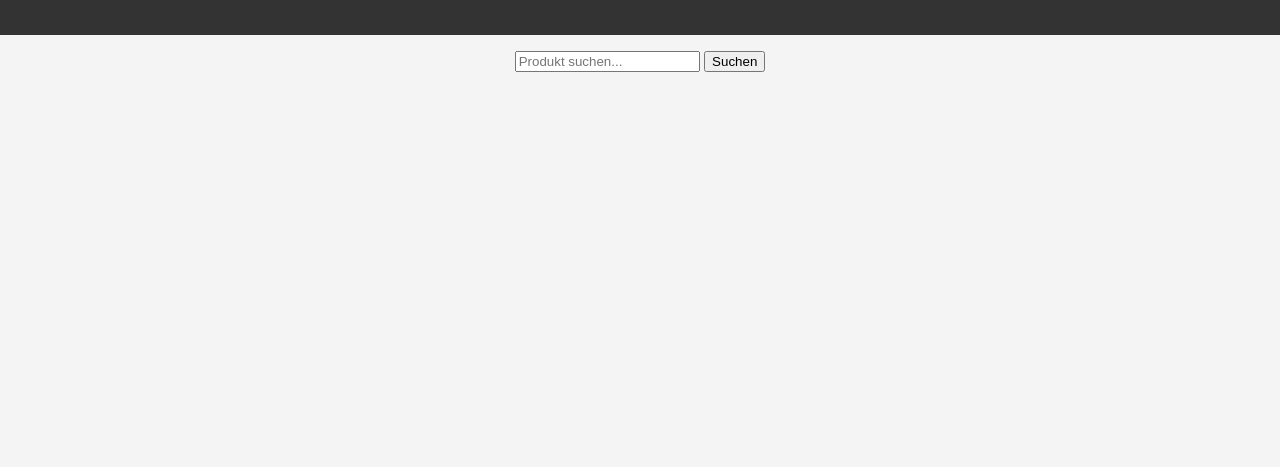
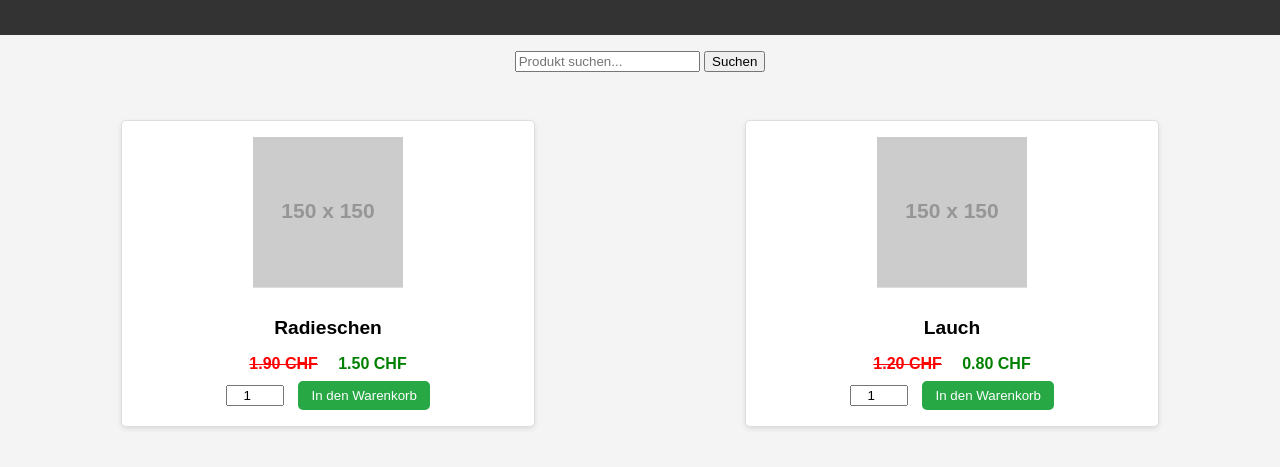
Before and after one commit to VALANT-Eat/valant-eat.github.io, a plain HTML site: page index.html in a window 1280 px wide. Shown: the part 77-544 px from the top of the page. Drawn offline with Linux system fonts and the light colour scheme; placeholder pictures from the web are drawn by us.

Commit message:
Add files via upload

```diff
--- a/index.html
+++ b/index.html
@@ -26,6 +26,13 @@
         #search-container {
             text-align: center;
             margin-bottom: 2em;
+        }
+
+        #discounted-products {
+            margin-bottom: 2em;
+            display: flex;
+            flex-wrap: wrap;
+            justify-content: space-around;
         }
 
         #products {
@@ -59,6 +66,22 @@
 
         .product p {
             color: #555;
+        }
+
+        .product .price {
+            font-weight: bold;
+            margin-bottom: 0.5em;
+        }
+
+        .product .old-price {
+            text-decoration: line-through;
+            color: red;
+            margin-right: 0.5em;
+        }
+
+        .product .new-price {
+            color: green;
+            margin-left: 0.5em;
         }
 
         .product button {
@@ -225,6 +248,9 @@
             <input type="text" id="search-input" placeholder="Produkt suchen...">
             <button id="search-button">Suchen</button>
         </div>
+        <section id="discounted-products">
+            <!-- Produkte mit Rabatt werden hier eingefügt -->
+        </section>
         <section id="products">
             <!-- Produkte werden hier eingefügt -->
         </section>
@@ -268,24 +294,24 @@
     <script>
         document.addEventListener('DOMContentLoaded', () => {
             const products = [
-                { id: 1, name: "Petersilie", price: 1.50 },
-                { id: 2, name: "Dill", price: 1.20 },
-                { id: 3, name: "Basilikum", price: 1.40 },
-                { id: 4, name: "Erdbeere", price: 2.80 },
-                { id: 5, name: "Radieschen", price: 1.85 },
-                { id: 6, name: "Tomate", price: 1.45 },
-                { id: 7, name: "Pfefferminze", price: 2.30 },
-                { id: 8, name: "Hugo-Minze", price: 2.60 },
-                { id: 9, name: "Walderdbeeren", price: 3.20 },
-                { id: 10, name: "Lauch", price: 0.80 },
-                { id: 11, name: "Zwiebel", price: 1.40 },
-                { id: 12, name: "Schwarze Johannisbeere", price: 3.20 },
-                { id: 13, name: "Rote Johannisbeere", price: 2.80 },
-                { id: 14, name: "Kopfsalat", price: 3.30 },
-                { id: 15, name: "Eichblattsalat", price: 3.50 },
-                { id: 16, name: "Erbsen", price: 1.55 },
-                { id: 17, name: "Minze-Tee", price: 5.00 },
-                { id: 18, name: "Gurke", price: 2.85 }
+                { id: 1, name: "Petersilie", price: 1.50, discount: 0.00 },
+                { id: 2, name: "Dill", price: 1.20, discount: 0.00 },
+                { id: 3, name: "Basilikum", price: 1.40, discount: 0.00 },
+                { id: 4, name: "Erdbeeren", price: 2.40, discount: 0.00 },
+                { id: 5, name: "Radieschen", price: 1.90, discount: 0.40 },
+                { id: 6, name: "Tomaten", price: 2.10, discount: 0.00 },
+                { id: 7, name: "Pfefferminze", price: 2.30, discount: 0.00 },
+                { id: 8, name: "Hugo-Minze", price: 2.10, discount: 0.00 },
+                { id: 9, name: "Gurken", price: 2.60, discount: 0.00 },
+                { id: 10, name: "Zwiebeln", price: 1.40, discount: 0.00 },
+                { id: 11, name: "Lauch", price: 1.20, discount: 0.40 },
+                { id: 12, name: "Walderdbeeren", price: 2.10, discount: 0.00 },
+                { id: 13, name: "Schwarze Johannisbeere", price: 2.50, discount: 0.00 },
+                { id: 14, name: "Rote Johannisbeere", price: 2.50, discount: 0.00 },
+                { id: 15, name: "Eichblattsalat", price: 3.50, discount: 0.00 },
+                { id: 16, name: "Kopfsalat", price: 3.50, discount: 0.00 },
+                { id: 17, name: "Minze-Tee", price: 5.00, discount: 0.00 },
+                { id: 18, name: "Erbsen", price: 2.20, discount: 0.00 }
             ];
 
             const productsSection = document.getElementById('products');
@@ -297,6 +323,7 @@
             const checkoutModal = document.getElementById('checkout-modal');
             const closeModal = document.querySelector('.close');
             const checkoutForm = document.getElementById('checkout-form');
+            const discountedProductsSection = document.getElementById('discounted-products');
 
             let cart = [];
 
@@ -319,6 +346,15 @@
                     alert('Bitte fügen Sie Produkte zum Warenkorb hinzu.');
                 }
             });
+
+            // Produkte mit Rabatt anzeigen
+            function displayDiscountedProducts() {
+                const discountedProducts = products.filter(product => product.discount > 0);
+                discountedProducts.forEach(product => {
+                    const productElement = createProductElement(product);
+                    discountedProductsSection.appendChild(productElement);
+                });
+            }
 
             // Produkte anzeigen, wenn Suchbegriff eingegeben wird
             function searchProducts() {
@@ -344,23 +380,43 @@
                 productElement.innerHTML = `
                     <img src="https://via.placeholder.com/150" alt="${product.name}">
                     <h2>${product.name}</h2>
-                    <p>${product.price.toFixed(2)} CHF</p>
+                    <p class="price">${product.discount > 0 ? `<span class="old-price">${product.price.toFixed(2)} CHF</span> <span class="new-price">${(product.price - product.discount).toFixed(2)} CHF</span>` : `${product.price.toFixed(2)} CHF`}</p>
+                    <input type="number" value="1" min="1" id="quantity-${product.id}">
                     <button data-id="${product.id}">In den Warenkorb</button>
                 `;
                 // Event Listener für den Warenkorb-Button
                 productElement.querySelector('button').addEventListener('click', () => {
-                    addToCart(product);
+                    const quantityInput = document.getElementById(`quantity-${product.id}`);
+                    const quantity = parseInt(quantityInput.value);
+                    if (quantity > 0) {
+                        addToCart(product, quantity);
+                    } else {
+                        alert('Bitte geben Sie eine gültige Menge ein.');
+                    }
                 });
                 return productElement;
             }
 
             // Produkt zum Warenkorb hinzufügen
-            function addToCart(product) {
+            function addToCart(product, quantity) {
                 const existingItem = cart.find(item => item.product.id === product.id);
                 if (existingItem) {
-                    existingItem.quantity++;
+                    existingItem.quantity += quantity;
                 } else {
-                    cart.push({ product, quantity: 1 });
+                    cart.push({ product, quantity });
+                }
+                updateCart();
+            }
+
+            // Produkt aus dem Warenkorb entfernen
+            function removeFromCart(product) {
+                const existingItem = cart.find(item => item.product.id === product.id);
+                if (existingItem) {
+                    if (existingItem.quantity > 1) {
+                        existingItem.quantity--;
+                    } else {
+                        cart = cart.filter(item => item.product.id !== product.id);
+                    }
                 }
                 updateCart();
             }
@@ -375,13 +431,17 @@
                     cartItem.innerHTML = `
                         <div class="product-info">
                             <h3>${item.product.name}</h3>
-                            <p>${item.product.price.toFixed(2)} CHF x ${item.quantity}</p>
+                            <p>${((item.product.price - item.product.discount) * item.quantity).toFixed(2)} CHF x ${item.quantity}</p>
                         </div>
                         <div class="product-quantity">${item.quantity}</div>
-                        <div class="product-price">${(item.product.price * item.quantity).toFixed(2)} CHF</div>
+                        <div class="product-price">${((item.product.price - item.product.discount) * item.quantity).toFixed(2)} CHF</div>
+                        <button class="remove-item" data-id="${item.product.id}">Entfernen</button>
                     `;
+                    cartItem.querySelector('.remove-item').addEventListener('click', () => {
+                        removeFromCart(item.product);
+                    });
                     cartItems.appendChild(cartItem);
-                    totalPrice += item.product.price * item.quantity;
+                    totalPrice += (item.product.price - item.product.discount) * item.quantity;
                 });
                 cartTotalPrice.textContent = totalPrice.toFixed(2);
                 document.getElementById('cart').style.display = 'block';
@@ -400,6 +460,7 @@
                     products: cart.map(item => ({
                         name: item.product.name,
                         price: item.product.price.toFixed(2),
+                        discount: item.product.discount.toFixed(2),
                         quantity: item.quantity
                     }))
                 };
@@ -408,10 +469,6 @@
             });
 
             // Modal-Fenster öffnen/schließen
-            checkoutButton.addEventListener('click', () => {
-                checkoutModal.style.display = 'block';
-            });
-
             closeModal.addEventListener('click', () => {
                 checkoutModal.style.display = 'none';
             });
@@ -421,6 +478,9 @@
                     checkoutModal.style.display = 'none';
                 }
             });
+
+            // Initiale Anzeige der Produkte mit Rabatt
+            displayDiscountedProducts();
         });
     </script>
 </body>
```
